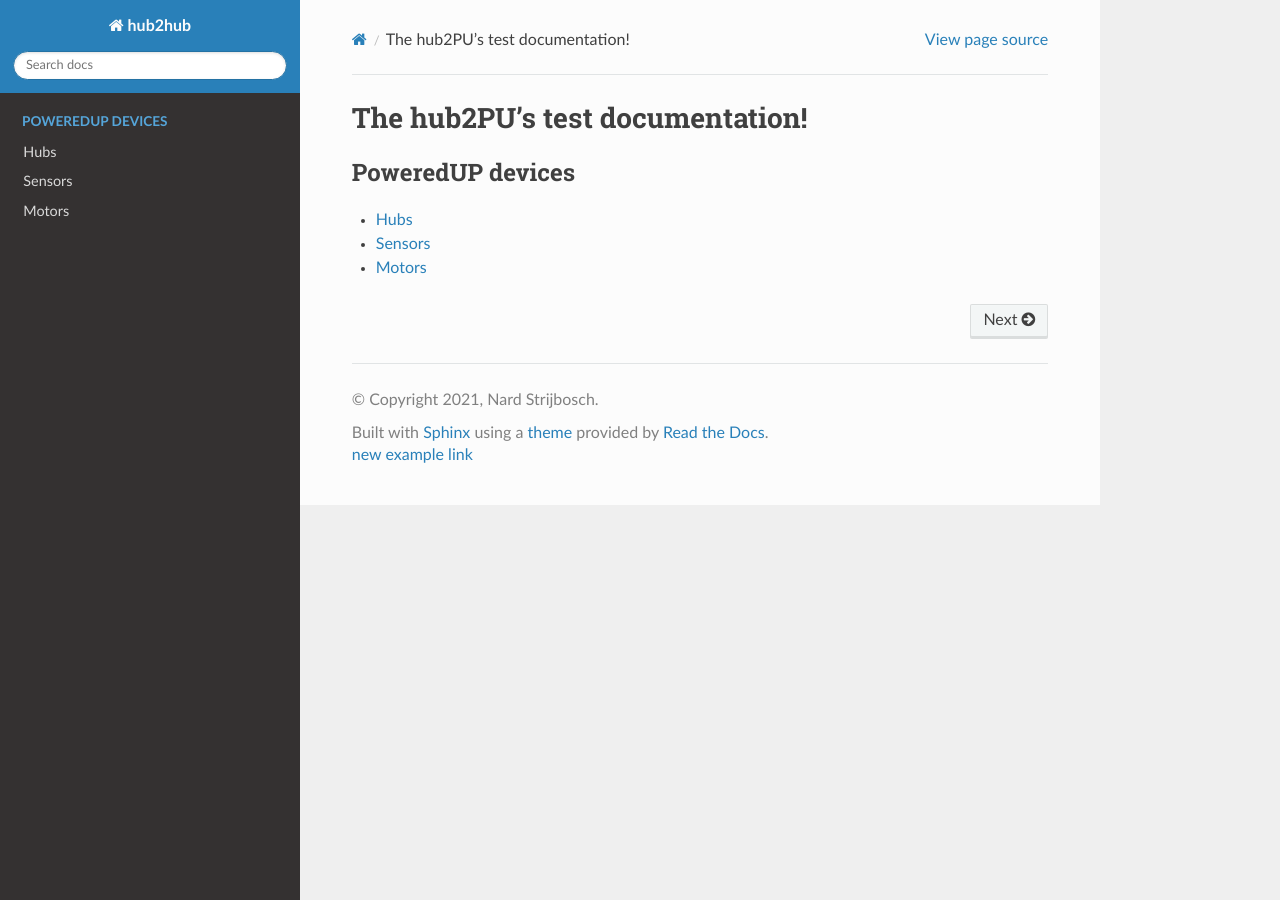
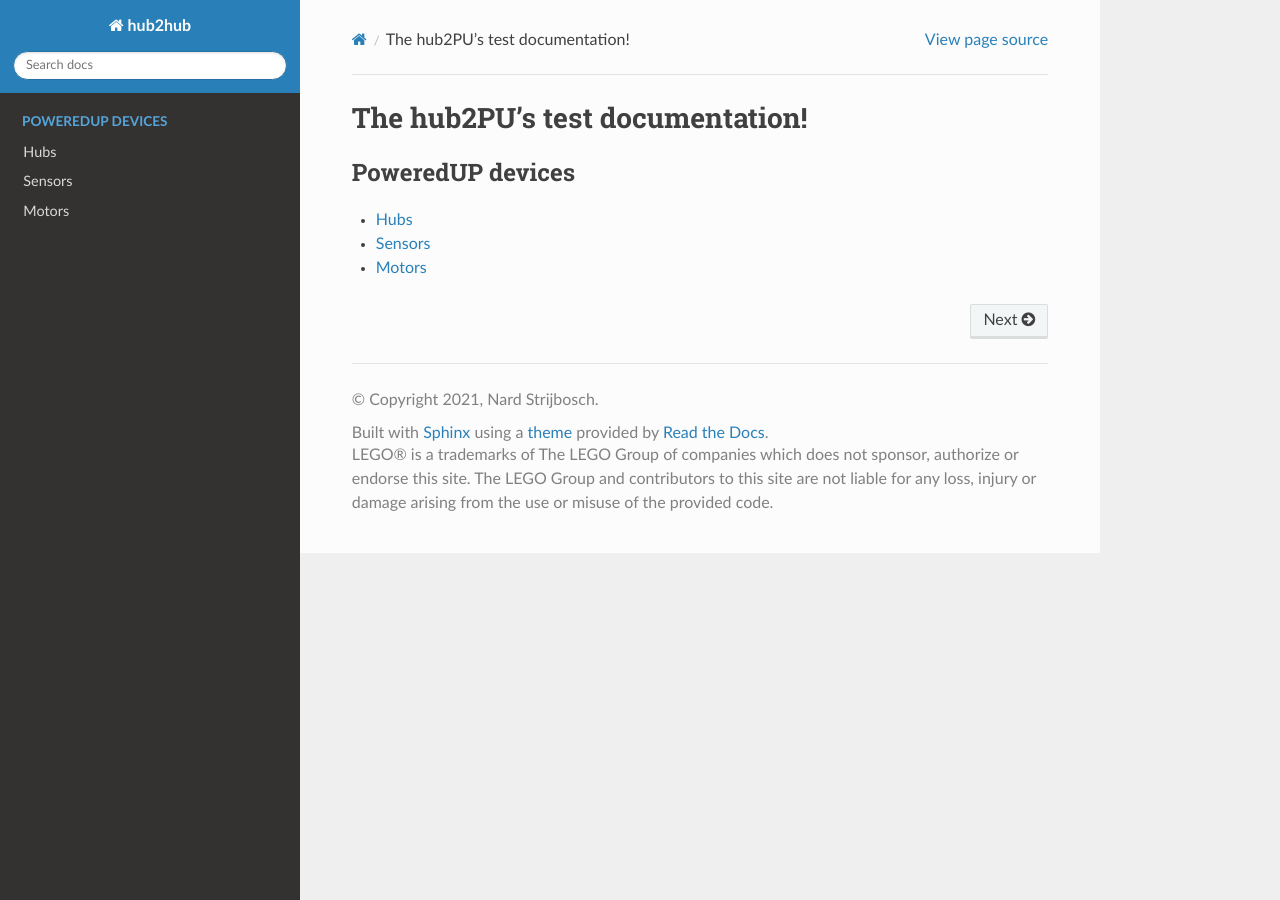
Before and after one commit to NStrijbosch/hub2hub, a Sphinx documentation site: the page built from docs/source/index.rst, in a window 1280 px wide. Built offline with Sphinx 7.4.7 and the Read the Docs theme 2.0.0, drawn with Linux system fonts in a browser that asks for light colours.

Commit message:
add lego disclaimer to footer

```diff
--- a/docs/source/_templates/footer.html
+++ b/docs/source/_templates/footer.html
@@ -1,5 +1,7 @@
 {% extends "!footer.html" %}
 {% block extrafooter %}
-    <p><a href="http://foo">new example link</a></p>
+    <p>
+	LEGO® is a trademarks of The LEGO Group of companies which does not sponsor, authorize or endorse this site. The LEGO Group and contributors to this site are not liable for any loss, injury or damage arising from the use or misuse of the provided code.
+	</p>
     {{ super() }}
 {% endblock %}
```
